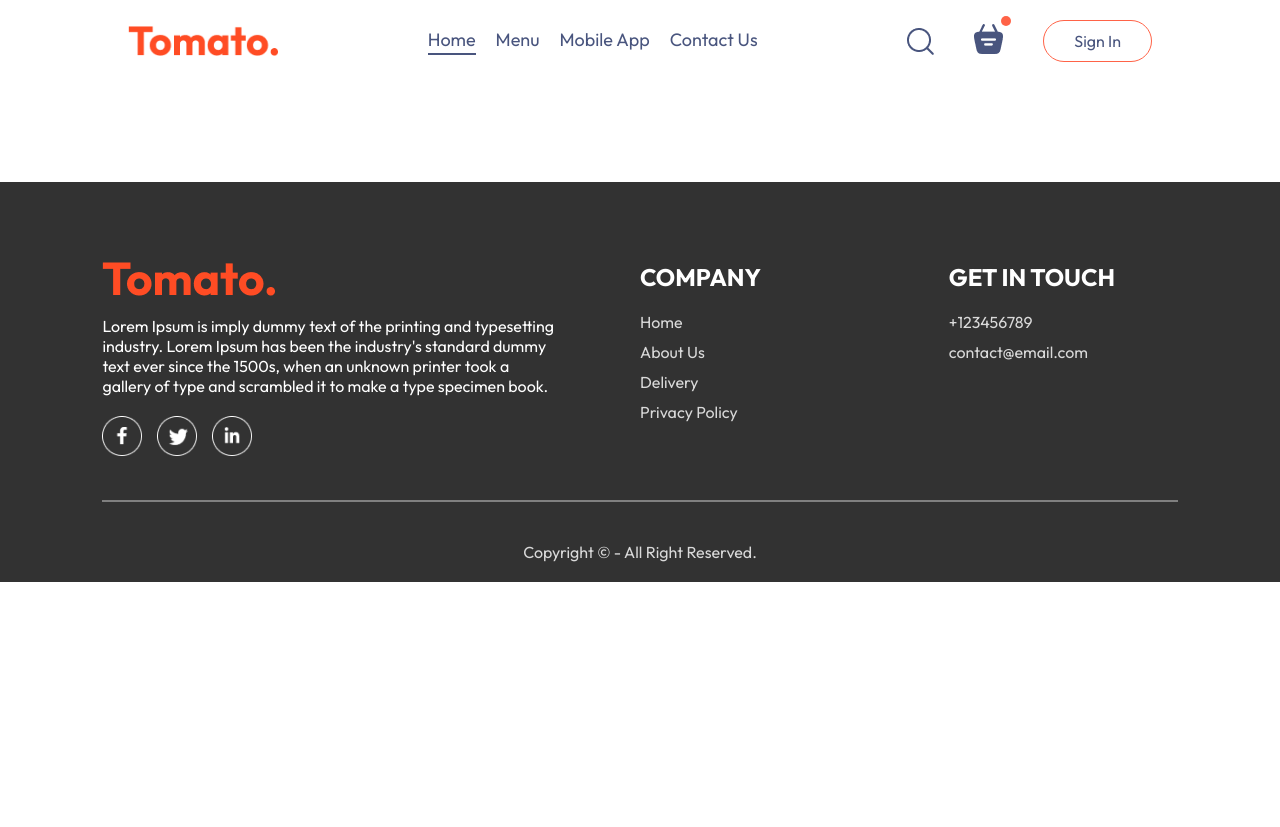
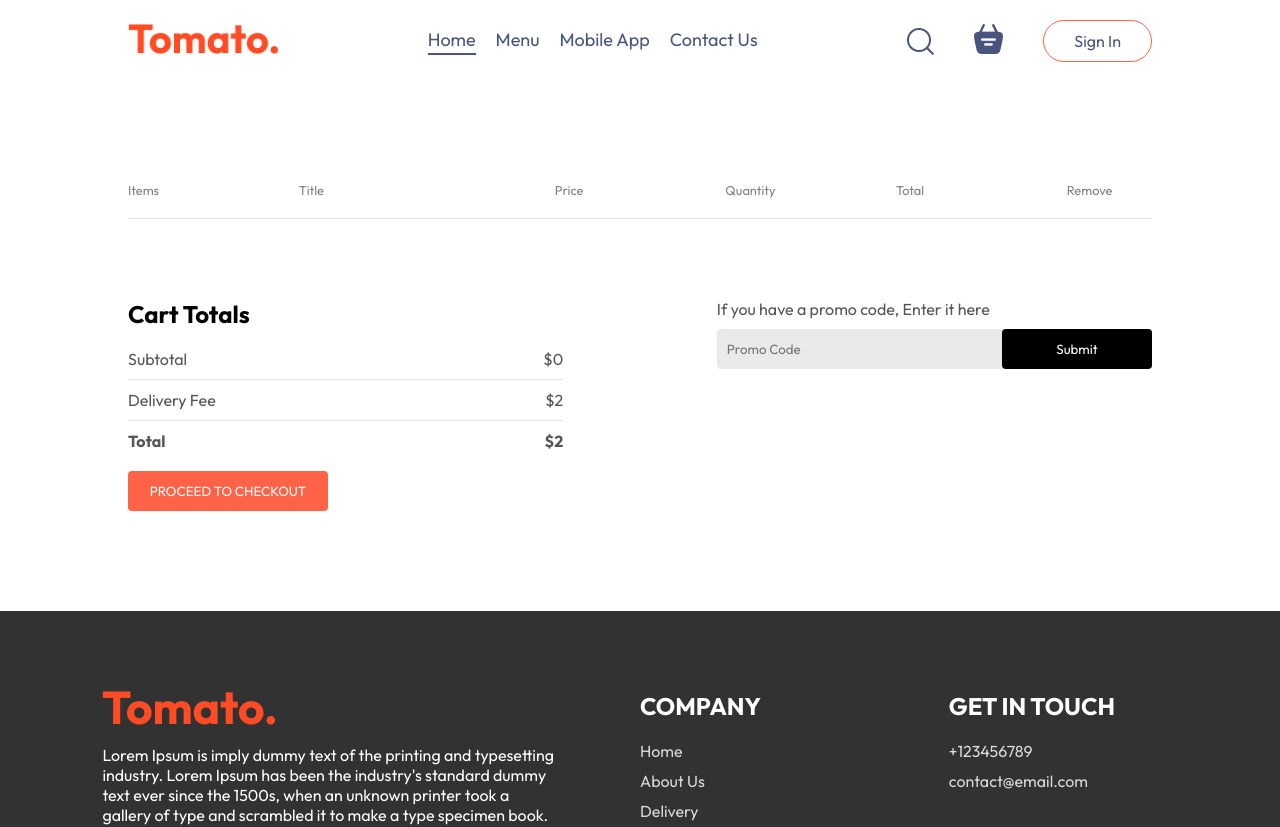
Before and after one commit to quang120901/FoodApp_ReactJS, a React (Vite) app: page /cart in a window 1280 px wide. Shown: the top 827 px of the page. Before the commit the page ends 800 px from the top, so only its background shows below. Built offline with nearby package versions, Linux system fonts and the light colour scheme.

Commit message:
add cart page

```diff
--- a/src/components/Navbar/Navbar.jsx
+++ b/src/components/Navbar/Navbar.jsx
@@ -1,15 +1,18 @@
-import React, { useState } from 'react'
+import React, { useContext, useState } from 'react'
 import "./Navbar.css"
 import { assets } from '../../assets/assets'
 import { Link } from 'react-router-dom';
+import { StoreContext } from '../../context/StoreContext';
 
 const Navbar = ({setShowLogin}) => {
 
     const [menu, setMenu] = useState("home");
 
+    const {getTotalCartAmount} = useContext(StoreContext)
+
   return (
     <div className='navbar'>
-        <img src={assets.logo} alt="" className="logo" />
+        <Link to="/"><img src={assets.logo} alt="" className="logo" /></Link>
         <ul className="navbar-menu">
             <Link to='/' onClick={()=>setMenu("home")} className={menu==="home"?"active":""}>Home</Link>
             <a href="#explore-menu" onClick={()=>setMenu("menu")} className={menu==="menu"?"active":""}>Menu</a>
@@ -19,8 +22,8 @@
         <div className="navbar-right">
             <img src={assets.search_icon} alt="" />
             <div className="navbar-search-icon">
-                <img src={assets.basket_icon} alt="" />
-                <div className="dot"></div>
+                <Link to="/cart"><img src={assets.basket_icon} alt="" /></Link>
+                <div className={getTotalCartAmount()===0?"":"dot"}></div>
             </div>
             <button onClick={()=>setShowLogin(true)}>Sign In</button>
         </div>
--- a/src/context/StoreContext.jsx
+++ b/src/context/StoreContext.jsx
@@ -19,16 +19,24 @@
         setCartItems((prev)=>({...prev, [itemId]:prev[itemId]-1}))
     }
 
-    useEffect(()=> {
-        console.log(cartItems);
-    },[cartItems])
+    const getTotalCartAmount = () => {
+        let totalAmount = 0;
+        for(const item in cartItems) {
+            if(cartItems[item]>0) {
+                let itemInfo = food_list.find((product)=>product._id === item)
+                totalAmount += itemInfo.price*cartItems[item]
+            }
+        }
+        return totalAmount
+    }
 
     const contextValue = {
         food_list,
         cartItems,
         setCartItems,
         addToCart,
-        removeFromCart
+        removeFromCart,
+        getTotalCartAmount
     }
     return (
         <StoreContext.Provider value={contextValue}>
--- a/src/pages/Cart/Cart.css
+++ b/src/pages/Cart/Cart.css
@@ -0,0 +1,90 @@
+.cart {
+    margin-top: 100px;
+}
+.cart-items-title {
+    display: grid;
+    grid-template-columns: 1fr 1.5fr 1fr 1fr 1fr 0.5fr;
+    align-items: center;
+    color: grey;
+    font-size: max(1vw, 12px);
+}
+.cart-items-item {
+    margin: 10px 0px;
+    color: black;
+}
+.cart-items-item img {
+    width: 50px;
+}
+.cart hr {
+    height: 1px;
+    background-color: #e2e2e2;
+    border: none;
+}
+.cart-items-item .cross {
+    cursor: pointer;
+}
+.cart-bottom {
+    margin-top: 80px;
+    display: flex;
+    justify-content: space-between;
+    gap: max(12vw, 20px);
+}
+.cart-total {
+    flex: 1;
+    display: flex;
+    flex-direction: column;
+    gap: 20px;
+}
+.cart-total-details {
+    display: flex;
+    justify-content: space-between;
+    color: #555;
+}
+.cart-total hr {
+    margin: 10px 0px;
+}
+.cart-total button {
+    border: none;
+    color: white;
+    background-color: tomato;
+    width: max(15vw, 200px);
+    padding: 12px 0px;
+    border-radius: 4px;
+    cursor: pointer;
+}
+.cart-promocode {
+    flex: 1;
+}
+.cart-promocode p {
+    color: #555;
+}
+.cart-promocode-input {
+    margin-top: 10px;
+    display: flex;
+    justify-content: space-between;
+    align-items: center;
+    background-color: #eaeaea;
+    border-radius: 4px;
+}
+.cart-promocode-input input {
+    background: transparent;
+    border: none;
+    outline: none;
+    padding-left: 10px;
+}
+.cart-promocode-input button {
+    width: max(10vw, 150px);
+    padding: 12px 5px;
+    background-color: black;
+    border: none;
+    color: white;
+    border-radius: 4px;
+}
+@media(max-width:750px) {
+    .cart-bottom {
+        flex-direction: column-reverse;
+    }
+    .cart-promocode {
+        justify-content: start;
+    }
+}
--- a/src/pages/Cart/Cart.jsx
+++ b/src/pages/Cart/Cart.jsx
@@ -1,10 +1,73 @@
-import React from "react";
+import React, { useContext } from "react";
 import "./Cart.css"
+import { StoreContext } from "../../context/StoreContext";
 
 const Cart = () => {
+
+    const {cartItems, food_list, removeFromCart, getTotalCartAmount} = useContext(StoreContext)
+
     return (
-        <div>
-
+        <div className="cart">
+            <div className="cart-items">
+                <div className="cart-items-title">
+                    <p>Items</p>
+                    <p>Title</p>
+                    <p>Price</p>
+                    <p>Quantity</p>
+                    <p>Total</p>
+                    <p>Remove</p>
+                </div>
+                <br />
+                <hr />
+                {food_list.map((item, index)=>{
+                    if(cartItems[item._id]>0) {
+                        return (
+                            <div>
+                            <div className="cart-items-title cart-items-item">
+                                <img src={item.image} alt="" />
+                                <p>{item.name}</p>
+                                <p>${item.price}</p>
+                                <p>{cartItems[item._id]}</p>
+                                <p>${item.price*cartItems[item._id]}</p>
+                                <p onClick={()=>removeFromCart(item._id)} className="cross">X</p>
+                            </div>
+                            <hr />
+                            </div>
+                        )
+                    }
+                })}
+            </div>
+            <div className="cart-bottom">
+                <div className="cart-total">
+                    <h2>Cart Totals</h2>
+                    <div>
+                        <div className="cart-total-details">
+                            <p>Subtotal</p>
+                            <p>${getTotalCartAmount()}</p>
+                        </div>
+                        <hr/>
+                        <div className="cart-total-details">
+                            <p>Delivery Fee</p>
+                            <p>${2}</p>
+                        </div>
+                        <hr />
+                        <div className="cart-total-details">
+                            <b>Total</b>
+                            <b>${getTotalCartAmount() + 2}</b>
+                        </div>
+                    </div>
+                    <button>PROCEED TO CHECKOUT</button>
+                </div>
+                <div className="cart-promocode">
+                    <div>
+                        <p>If you have a promo code, Enter it here</p>
+                        <div className="cart-promocode-input">
+                            <input type="text" placeholder="Promo Code"/>
+                            <button>Submit</button>
+                        </div>
+                    </div>
+                </div>
+            </div>
         </div>
     )
 }
```
